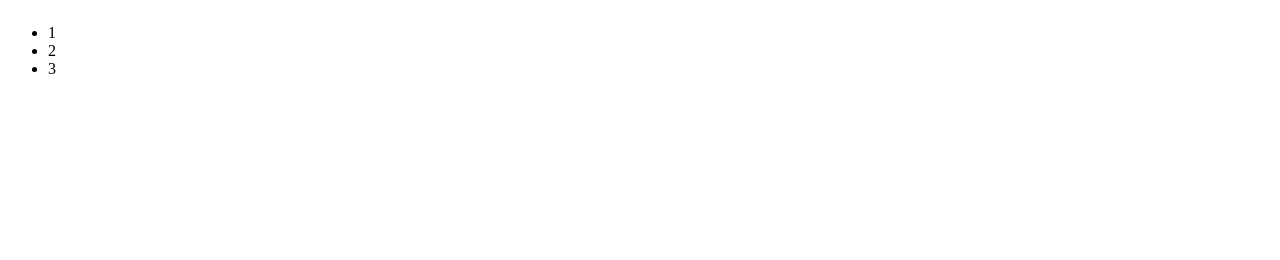
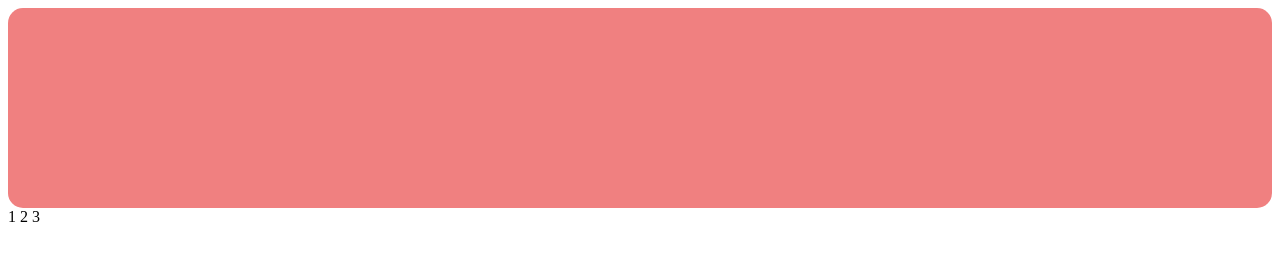
Before and after one commit to CharlesC1999/myTest01, a plain HTML site: page index.html in a window 1280 px wide. Shown: the top 260 px of the page. Drawn offline with Linux system fonts and the light colour scheme.

Commit message:
增加導覽樣式

```diff
--- a/index.html
+++ b/index.html
@@ -9,11 +9,13 @@
   <body>
     <section></section>
     <div>
-      <ul>
-        <li>1</li>
-        <li>2</li>
-        <li>3</li>
-      </ul>
+      <nav>
+        <ul>
+          <li>1</li>
+          <li>2</li>
+          <li>3</li>
+        </ul>
+      </nav>
     </div>
     <div></div>
     <div></div>
--- a/main.css
+++ b/main.css
@@ -9,6 +9,26 @@ div {
   min-height: 800px;
 }
 
+section {
+  height: 200px;
+  background: lightcoral;
+  border-radius: 15px;
+}
+
+nav {
+  & ul {
+    list-style-type: none;
+    padding: 0;
+    margin: 0;
+    & li {
+      display: inline-block;
+      &:hover {
+        background: cyan;
+      }
+    }
+  }
+}
+
 footer {
   background: darkgray;
   height: 100px;
```
